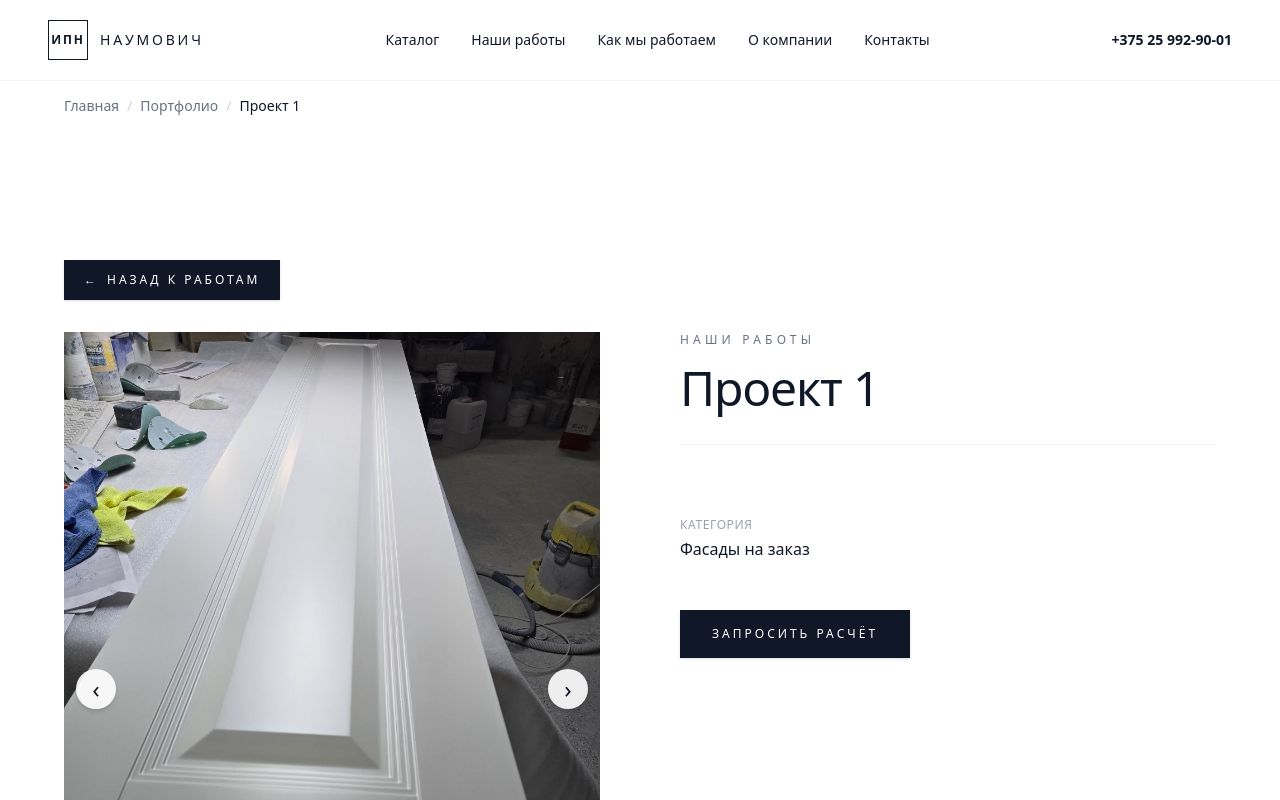
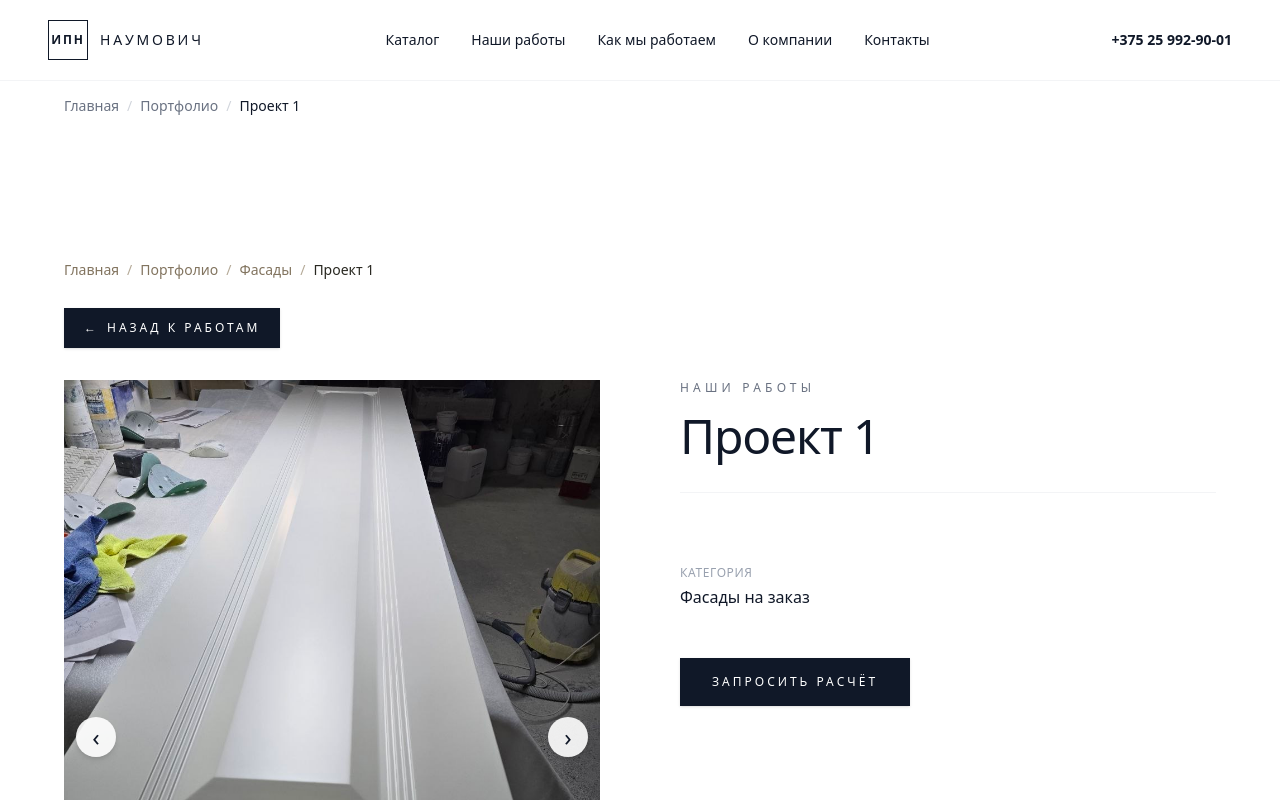
Before and after one commit to IljaBelousow/naumovich-site, a Next.js app: page /portfolio/work-1 in a window 1280 px wide. Shown: the top 800 px of the page. Built offline with nearby package versions, Linux system fonts and the light colour scheme.

Commit message:
Add breadcrumbs to portfolio project pages

```diff
--- a/src/app/portfolio/[slug]/PortfolioClient.tsx
+++ b/src/app/portfolio/[slug]/PortfolioClient.tsx
@@ -36,6 +36,17 @@ export default function PortfolioClient({
     <main className="w-full bg-white pt-24 min-h-screen">
       {/* Уменьшили py-16 до py-8, чтобы поднять контент */}
       <div className="w-full px-5 py-8 sm:px-8 lg:px-12 xl:px-16">
+        <nav aria-label="Хлебные крошки" className="mb-7 flex flex-wrap items-center gap-x-2 gap-y-1 text-sm text-[#82745F]">
+          <Link href="/" className="transition-colors hover:text-[#292821]">Главная</Link>
+          <span aria-hidden="true" className="text-[#B5AA98]">/</span>
+          <Link href="/portfolio" className="transition-colors hover:text-[#292821]">Портфолио</Link>
+          <span aria-hidden="true" className="text-[#B5AA98]">/</span>
+          <Link href={categoryHref} className="transition-colors hover:text-[#292821]">
+            {item.category === "work_facades" ? "Фасады" : "Мебель"}
+          </Link>
+          <span aria-hidden="true" className="text-[#B5AA98]">/</span>
+          <span aria-current="page" className="font-medium text-[#292821]">{item.name}</span>
+        </nav>
 
         <button
           onClick={handleBack}
```
